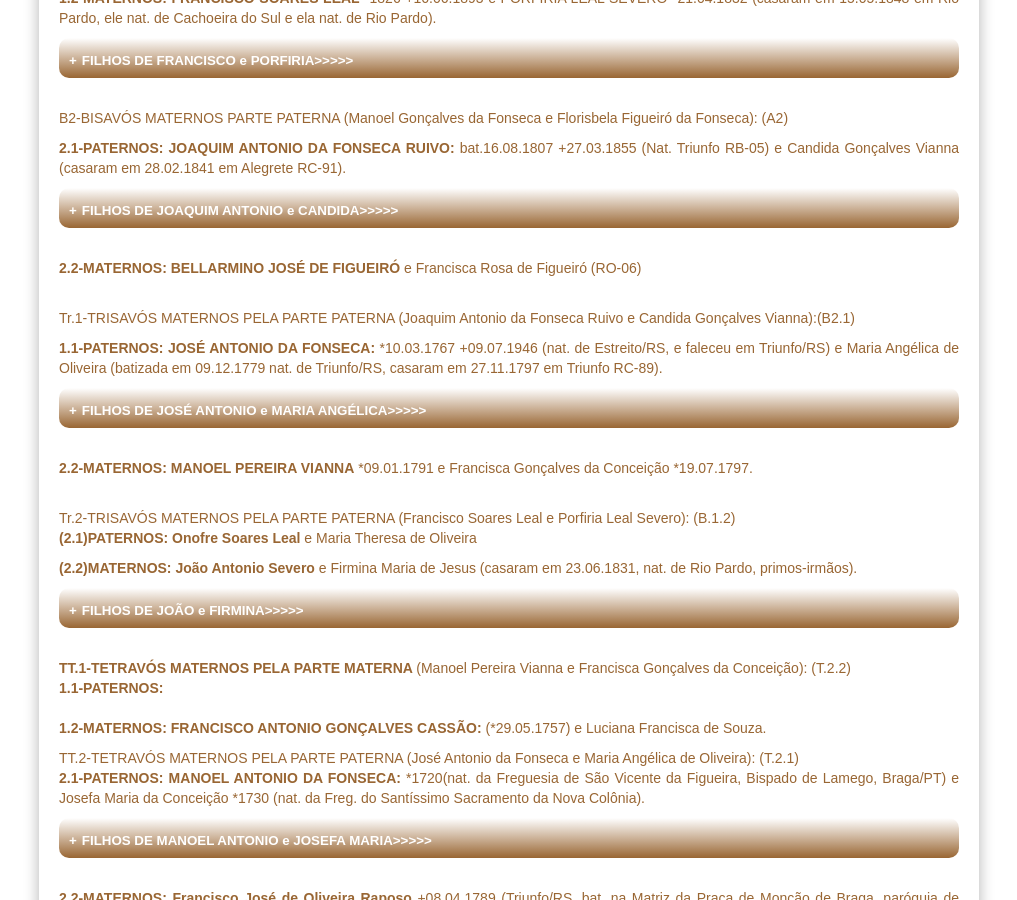
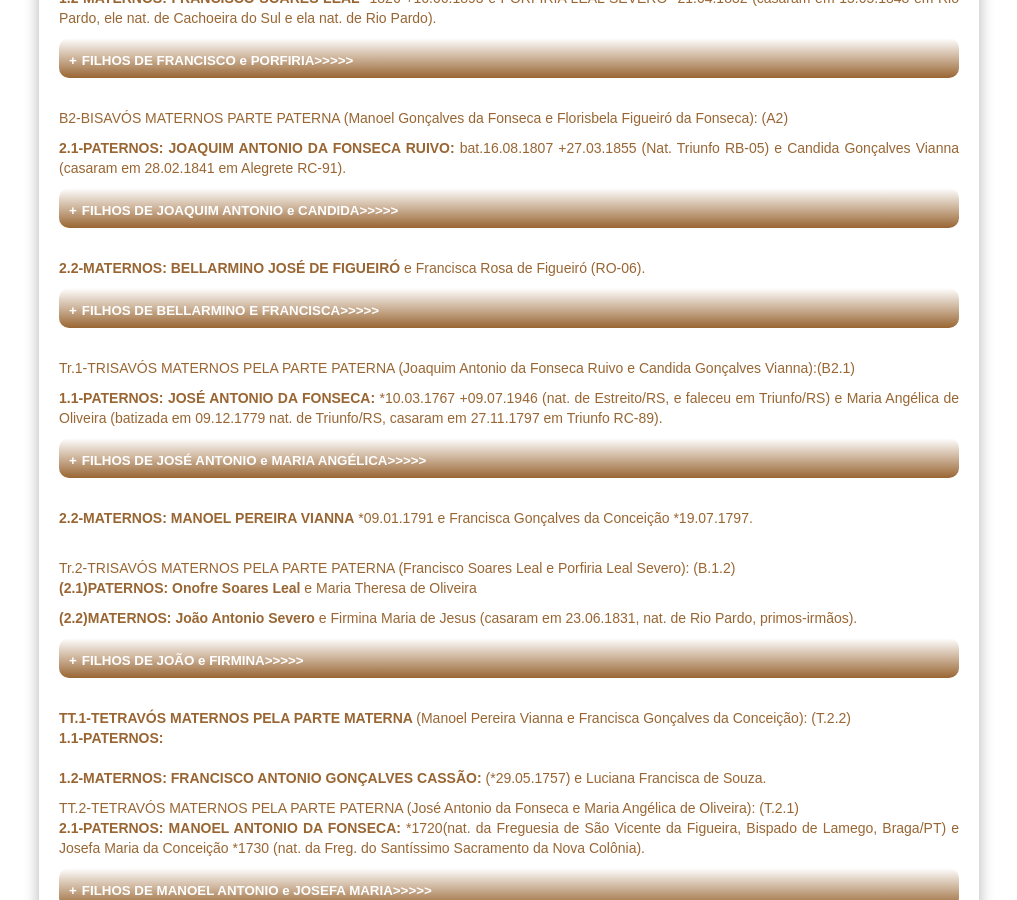
Before and after one commit to claudiovargas1955/claudiovargas1955.github.io, a Jekyll site: the page built from _pages/arvore-genealogica-de-costados-de-florisbella.html, in a window 1280 px wide and 900 px high, scrolled down 1011 px. Shown: the whole window, without its empty margins (131-1148 px from the left). Built offline with Jekyll 4.4.1, drawn with Linux system fonts in a browser that asks for light colours; some web fonts are replaced.

Commit message:
Update arvore-genealogica-de-costados-de-florisbella.html

```diff
--- a/_pages/arvore-genealogica-de-costados-de-florisbella.html
+++ b/_pages/arvore-genealogica-de-costados-de-florisbella.html
@@ -476,7 +476,16 @@
 de Corina Carvalho Breton *1871 +11.06.1912 em Porto Alegre/RS – RC-88).<br/><br/>
 <b>(2.1.3.3)Theodomiro Porto da Fonseca:</b> (ex-prefeito de São Leopoldo).</details></p><br/>
 
-<p>  <b>2.2-MATERNOS: BELLARMINO JOSÉ DE FIGUEIRÓ </b>e Francisca Rosa de Figueiró (RO-06)<br/><br>
+<p><b>2.2-MATERNOS: BELLARMINO JOSÉ DE FIGUEIRÓ </b>e Francisca Rosa de Figueiró (RO-06).
+<details> <summary><b>FILHOS DE BELLARMINO E FRANCISCA>>>>></summary></b> <br>
+<b>(2.2.1)Marciano José de Figueiró: </b>*1844 +26.03.1914 (casado com Amélia Leal Figueiró). <b>FILHOS</b><br>
+<b>(2.2.1.1)Eva Figueiró Fonseca: </b>*1889 <br>
+<b>(2.2.1.2)Brisabella Leal de Figueiró: </b>*1892<br>
+<b>(2.2.1.3)Auriabella Leal de Figueiró: </b>*1896<br>
+<b>(2.2.1.4)Olice Leal de Figueiró: </b>*1898<br>
+<b>(2.2.1.5)Sérgio Leal de Figueiró: </b>*1900<br>
+<b>(2.2.1.6)Pantaleão Leal de Figueiró: </b>*1904<br>
+ <b>(2.2.1.7)João Leal de Figueiró: </b>*1907 </details></p><br>
 
 <p>Tr.1-TRISAVÓS MATERNOS PELA PARTE PATERNA (Joaquim Antonio da Fonseca Ruivo e Candida Gonçalves Vianna):(B2.1)<br>
 <p> <b>1.1-PATERNOS: JOSÉ ANTONIO DA FONSECA:</b> *10.03.1767 +09.07.1946 (nat. de Estreito/RS, e faleceu em Triunfo/RS) e
```
